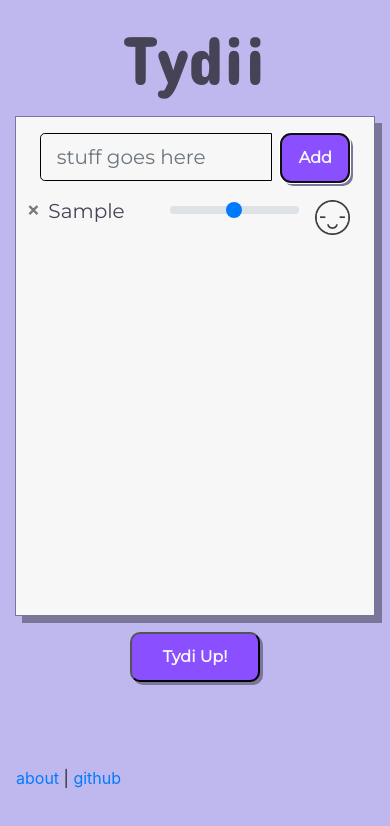
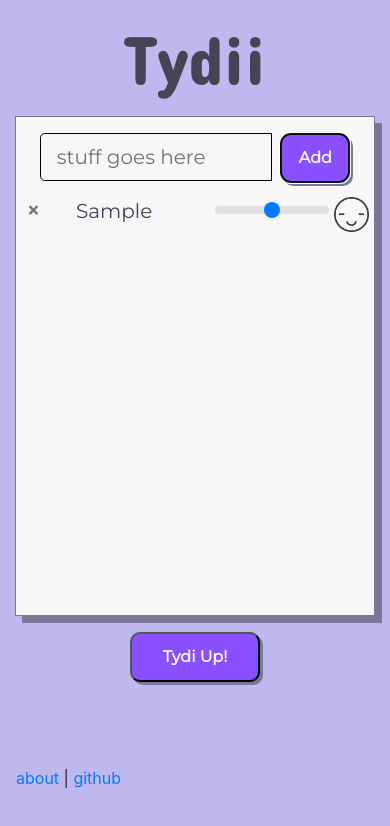
Before and after one commit to Beznet/tydii, a Next.js app: page / in a window 390 px wide. Both pictures are taken after typing "Sample" into the empty fields and a click on the button "Add". Shown: the top 826 px of the page. Built offline with nearby package versions, Linux system fonts and the light colour scheme.

Commit message:
fixed the majority of mobile issues with slider and  until 362px

```diff
--- a/components/ItemList.js
+++ b/components/ItemList.js
@@ -21,7 +21,7 @@ const ItemList = ({ items, deleteItem, updateItem }) => {
           updateItem(Object.assign({}, item, { rating }));
 
         return (
-          <Col xs="12">
+          <Col className="d-flex-inline" xs="12">
             <Row className="item">
               <Col xs="1">
                 <Button
@@ -34,13 +34,10 @@ const ItemList = ({ items, deleteItem, updateItem }) => {
                   }}
                 />
               </Col>
-              <Col className="text-center d-inline mb-2 text-wrap" xs="3">
+              <Col className="text-center mb-2 text-break" xs="5">
                 <h5>{item.name}</h5>
               </Col>
-              <Col
-                className="slider-face no-gutters d-inline text-center mb-3"
-                xs="8"
-              >
+              <Col className="slider-face text-center mb-3 ml-0 px-sm-0" xs="6">
                 <Slider
                   className=""
                   value={item.rating}
--- a/components/Slider.js
+++ b/components/Slider.js
@@ -17,10 +17,9 @@ const Slider = ({ value, onValueChange }) => {
 
   return (
     <>
-      <div className="d-inline-block mr-3">
+      <div className="slider d-inline-block">
         <CustomInput
           type="range"
-          className="slider"
           name="customRange"
           value={value}
           onChange={onChange}
@@ -28,7 +27,11 @@ const Slider = ({ value, onValueChange }) => {
           max="5"
         />
       </div>
-      <img className="face-img" src={faceImages[value]} alt="face-rating" />
+      <img
+        className="face-img pt-n2"
+        src={faceImages[value]}
+        alt="face-rating"
+      />
     </>
   );
 };
--- a/styles/style.css
+++ b/styles/style.css
@@ -36,7 +36,12 @@ button {
   font-family: 'Concert One', cursive;
 }
 
+.slider {
+  margin-right: 1rem;
+}
+
 .rid-text {
+  color: var(--title-color);
   font-family: 'Concert One', cursive;
 }
 
@@ -148,6 +153,7 @@ img {
 .face-img {
   width: 45px;
   filter: opacity(75%);
+  margin-top: -5px;
 }
 
 .header-border {
@@ -181,6 +187,10 @@ img {
 }
 
 @media (max-width: 576px) {
+  .slider {
+    width: 70%;
+    margin-right: 5px;
+  }
   .slider-face {
     margin-left: 5px;
   }
```
